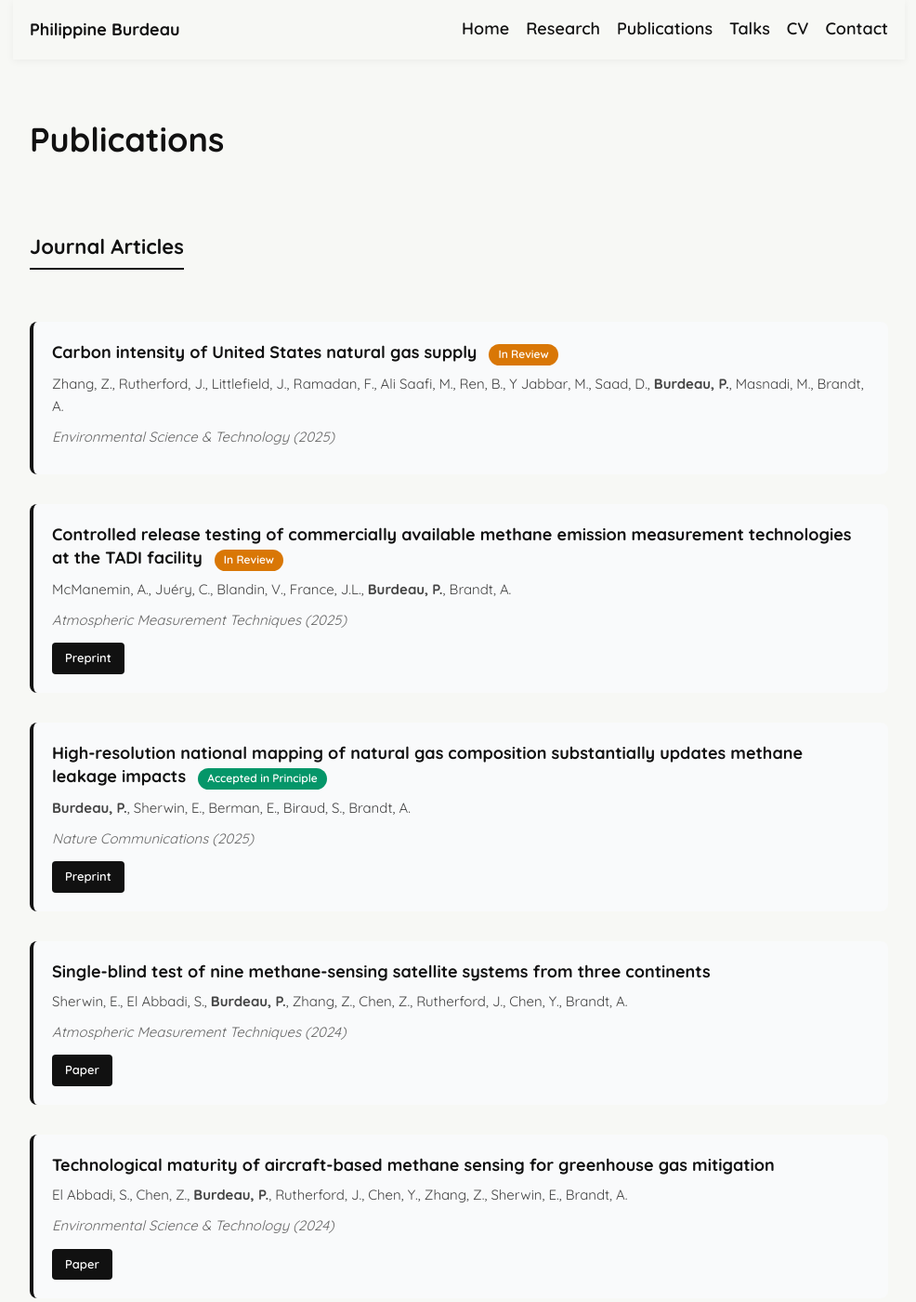
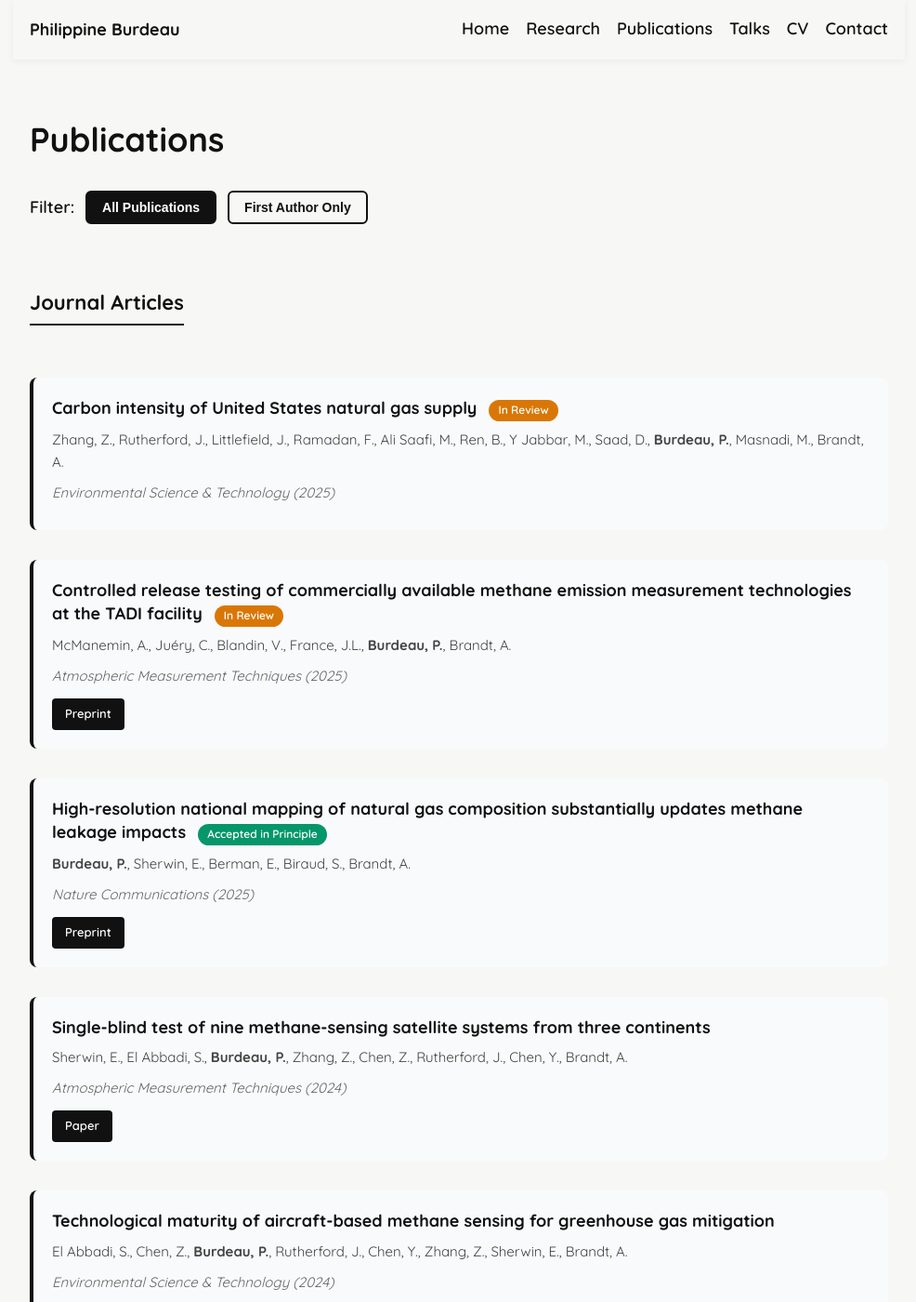
Before and after one commit to pburdeau/pburdeau.github.io, a Jekyll site: the page built from publications.md, in a window 1280 px wide and 1400 px high. Shown: the whole window at 93% size, without its empty margins (146-1132 px from the left). Built offline with Jekyll 4.4.1, drawn with Linux system fonts in a browser that asks for light colours.

Commit message:
Implement publication filtering feature
Added filter functionality for publications with buttons to filter by author type.

```diff
--- a/publications.md
+++ b/publications.md
@@ -88,6 +92,35 @@ permalink: /publications/
     background: #059669;
 }
 
+.filter-toggle {
+    display: flex;
+    gap: 12px;
+    margin: 24px 0;
+    align-items: center;
+}
+
+.filter-btn {
+    padding: 8px 16px;
+    background: transparent;
+    color: var(--ink);
+    border: 2px solid var(--ink);
+    border-radius: 6px;
+    font-size: 14px;
+    font-weight: 600;
+    cursor: pointer;
+    transition: all 0.2s ease;
+}
+
+.filter-btn:hover {
+    background: var(--ink);
+    color: white;
+}
+
+.filter-btn.active {
+    background: var(--ink);
+    color: white;
+}
+
 @media (max-width: 768px) {
     .publication {
         padding: 16px;
@@ -104,15 +137,26 @@ permalink: /publications/
     .pub-links {
         flex-direction: column;
     }
+
+    .filter-toggle {
+        flex-direction: column;
+        align-items: flex-start;
+    }
 }
 </style>
 
 <h1>Publications</h1>
 
+<div class="filter-toggle">
+    <span style="font-weight: 600;">Filter:</span>
+    <button class="filter-btn active" onclick="filterPublications('all')">All Publications</button>
+    <button class="filter-btn" onclick="filterPublications('first')">First Author Only</button>
+</div>
+
 <div class="pub-section">
     <h2>Journal Articles</h2>
 
-    <div class="publication">
+    <div class="publication" data-author-type="coauthor">
         <div class="pub-title">
             Carbon intensity of United States natural gas supply
             <span class="pub-status">In Review</span>
@@ -125,7 +169,7 @@ permalink: /publications/
         </div>
     </div>
 
-    <div class="publication">
+    <div class="publication" data-author-type="coauthor">
         <div class="pub-title">
             Controlled release testing of commercially available methane emission measurement technologies at the TADI facility
             <span class="pub-status">In Review</span>
@@ -141,7 +185,7 @@ permalink: /publications/
         </div>
     </div>
 
-    <div class="publication">
+    <div class="publication" data-author-type="first">
         <div class="pub-title">
             High-resolution national mapping of natural gas composition substantially updates methane leakage impacts
             <span class="pub-status accepted">Accepted in Principle</span>
@@ -157,7 +201,7 @@ permalink: /publications/
         </div>
     </div>
 
-    <div class="publication">
+    <div class="publication" data-author-type="coauthor">
         <div class="pub-title">
             Single-blind test of nine methane-sensing satellite systems from three continents
         </div>
@@ -172,7 +216,7 @@ permalink: /publications/
         </div>
     </div>
 
-    <div class="publication">
+    <div class="publication" data-author-type="coauthor">
         <div class="pub-title">
             Technological maturity of aircraft-based methane sensing for greenhouse gas mitigation
         </div>
@@ -187,7 +231,7 @@ permalink: /publications/
         </div>
     </div>
 
-    <div class="publication">
+    <div class="publication" data-author-type="coauthor">
         <div class="pub-title">
             Comparing continuous methane monitoring technologies for high-volume emissions: a single-blind controlled release study
         </div>
@@ -206,7 +250,7 @@ permalink: /publications/
 <div class="pub-section">
     <h2>Conference Abstracts</h2>
 
-    <div class="publication">
+    <div class="publication" data-author-type="first">
         <div class="pub-title">
             Statistical inference of intermittent methane emissions from heterogeneous measurements
         </div>
@@ -218,7 +262,7 @@ permalink: /publications/
         </div>
     </div>
 
-    <div class="publication">
+    <div class="publication" data-author-type="coauthor">
         <div class="pub-title">
             Creating accurate methane emission inventories through data-driven airborne survey strategies: methods and results from the Anadarko and Haynesville basins, USA
         </div>
@@ -234,7 +278,7 @@ permalink: /publications/
 <div class="pub-section">
     <h2>Preprints & Conference Papers</h2>
 
-    <div class="publication">
+    <div class="publication" data-author-type="coauthor">
         <div class="pub-title">
             Comprehensive evaluation of aircraft-based methane sensing for greenhouse gas mitigation
         </div>
@@ -249,7 +293,7 @@ permalink: /publications/
         </div>
     </div>
 
-    <div class="publication">
+    <div class="publication" data-author-type="coauthor">
         <div class="pub-title">
             Independent evaluation of methane sensing satellites, airplanes, and continuous monitoring ground sensors
         </div>
@@ -268,7 +312,7 @@ permalink: /publications/
 <div class="pub-section">
     <h2>Reports</h2>
 
-    <div class="publication">
+    <div class="publication" data-author-type="first">
         <div class="pub-title">
             Carbon emissions assessment: towards accurate control
         </div>
@@ -283,3 +327,27 @@ permalink: /publications/
         </div>
     </div>
 </div>
+
+<script>
+function filterPublications(type) {
+    const publications = document.querySelectorAll('.publication');
+    const buttons = document.querySelectorAll('.filter-btn');
+
+    // Update button styles
+    buttons.forEach(btn => btn.classList.remove('active'));
+    event.target.classList.add('active');
+
+    // Filter publications
+    publications.forEach(pub => {
+        if (type === 'all') {
+            pub.classList.remove('hidden');
+        } else if (type === 'first') {
+            if (pub.getAttribute('data-author-type') === 'first') {
+                pub.classList.remove('hidden');
+            } else {
+                pub.classList.add('hidden');
+            }
+        }
+    });
+}
+</script>
```
Also changed, not shown: other parts of publications.md (+4 -0 lines).
